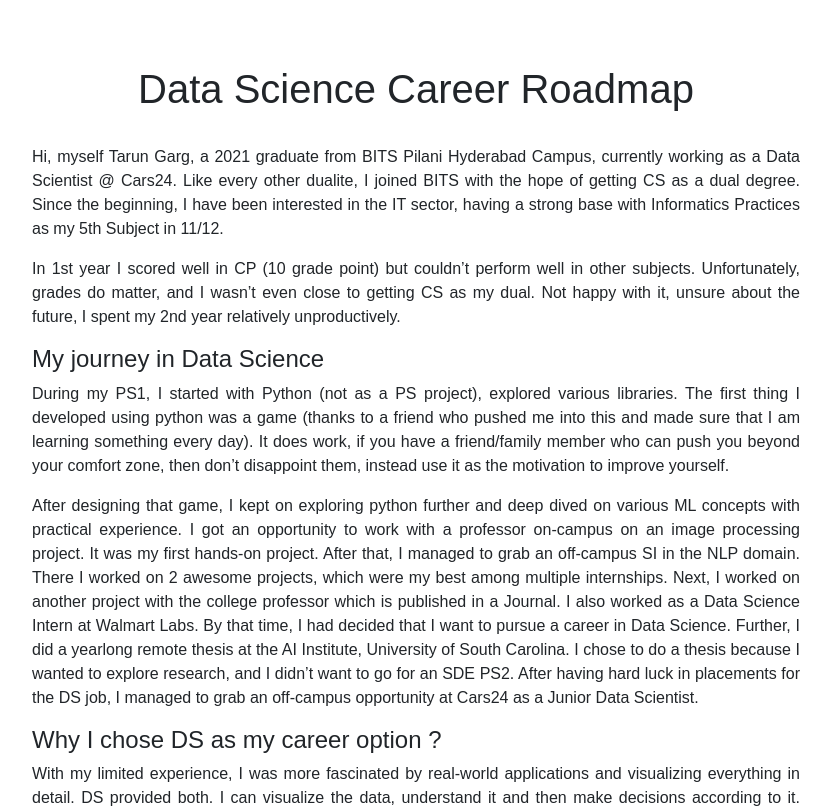
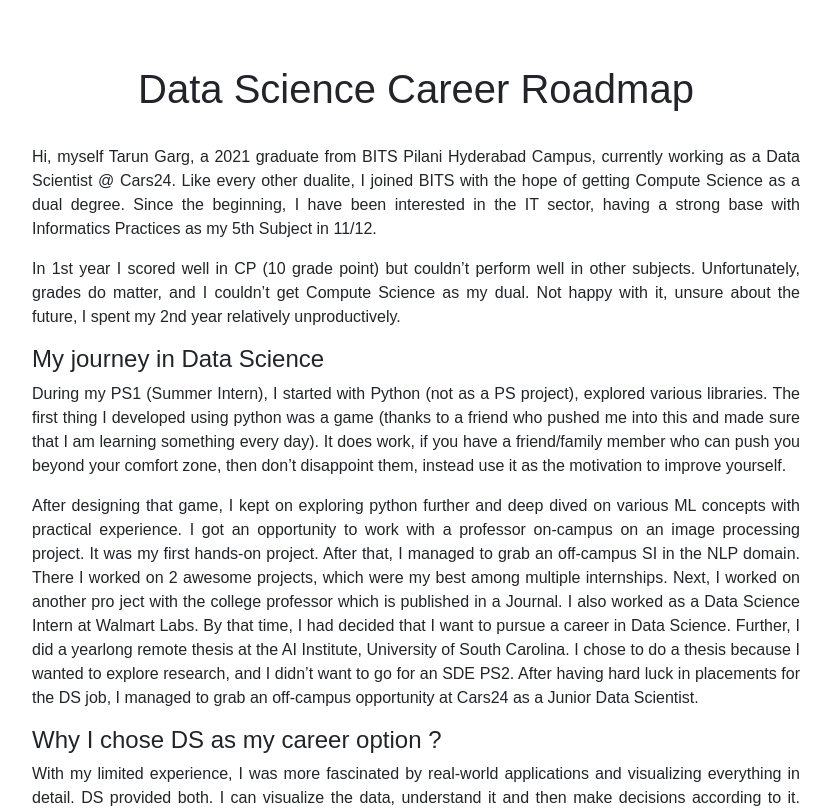
Before and after one commit to Tarungarg98/Tarungarg98.github.io, a React (Create React App) app: page /data-science-journey in a window 1280 px wide. Shown: the top 808 px of the page, without its empty margins (224-1055 px from the left). Built offline with nearby package versions, Linux system fonts and the light colour scheme; the HTML template or start-up script is replaced by a standard one.

Commit message:
Language improve

```diff
--- a/src/components/DS_Journey/ds_journey.js
+++ b/src/components/DS_Journey/ds_journey.js
@@ -17,24 +17,26 @@ const DS_Journey = () => {
       <p>
         Hi, myself Tarun Garg, a 2021 graduate from BITS Pilani Hyderabad
         Campus, currently working as a Data Scientist @ Cars24. Like every other
-        dualite, I joined BITS with the hope of getting CS as a dual degree.
-        Since the beginning, I have been interested in the IT sector, having a
-        strong base with Informatics Practices as my 5th Subject in 11/12.
+        dualite, I joined BITS with the hope of getting Compute Science as a
+        dual degree. Since the beginning, I have been interested in the IT
+        sector, having a strong base with Informatics Practices as my 5th
+        Subject in 11/12.
       </p>
       <p>
         In 1st year I scored well in CP (10 grade point) but couldn’t perform
-        well in other subjects. Unfortunately, grades do matter, and I wasn’t
-        even close to getting CS as my dual. Not happy with it, unsure about the
+        well in other subjects. Unfortunately, grades do matter, and I couldn’t
+        get Compute Science as my dual. Not happy with it, unsure about the
         future, I spent my 2nd year relatively unproductively.
       </p>
       <h4>My journey in Data Science</h4>
       <p>
-        During my PS1, I started with Python (not as a PS project), explored
-        various libraries. The first thing I developed using python was a game
-        (thanks to a friend who pushed me into this and made sure that I am
-        learning something every day). It does work, if you have a friend/family
-        member who can push you beyond your comfort zone, then don’t disappoint
-        them, instead use it as the motivation to improve yourself.
+        During my PS1 (Summer Intern), I started with Python (not as a PS
+        project), explored various libraries. The first thing I developed using
+        python was a game (thanks to a friend who pushed me into this and made
+        sure that I am learning something every day). It does work, if you have
+        a friend/family member who can push you beyond your comfort zone, then
+        don’t disappoint them, instead use it as the motivation to improve
+        yourself.
       </p>
       <p>
         After designing that game, I kept on exploring python further and deep
@@ -43,7 +45,7 @@ const DS_Journey = () => {
         project. It was my first hands-on project. After that, I managed to grab
         an off-campus SI in the NLP domain. There I worked on 2 awesome
         projects, which were my best among multiple internships. Next, I worked
-        on another project with the college professor which is published in a
+        on another pro ject with the college professor which is published in a
         Journal. I also worked as a Data Science Intern at Walmart Labs. By that
         time, I had decided that I want to pursue a career in Data Science.
         Further, I did a yearlong remote thesis at the AI Institute, University
--- a/src/components/skills/skills.js
+++ b/src/components/skills/skills.js
@@ -17,10 +17,8 @@ const Skills = () => {
             <li>React.js</li>
             <li>HTML</li>
             <li>CSS</li>
-            <li>R</li>
-            <li>Stata</li>
-            <li>C++</li>
-            <li>Adobe Photoshop</li>
+            <li>GCP / AWS</li>
+            <li>Google Kubernetes Engine</li>
           </ul>
         </div>
         <div className="col-md-3">
@@ -60,7 +58,7 @@ const Skills = () => {
             <li>Docker</li>
             <li>Pandas</li>
             <li>Object Oriented Programming</li>
-            <li>Matplolib</li>
+            <li>Matplotlib</li>
             <li>Flask</li>
             <li>Plotly</li>
           </ul>
--- a/src/components/workexp/Cars24.js
+++ b/src/components/workexp/Cars24.js
@@ -40,8 +40,8 @@ const Cars24 = () => {
             measures have reduced the cancellation rate from <b>18% to 8%</b>.
             In the latest retraining, survivorship bias was addressed by
             including cases in the training data that were blocked by the
-            existing fraud model. We achieved an AUC of 80% by including new
-            features and retaining information from the previous model.
+            existing fraud model. We achieved an <b>AUC of 80%</b> by including
+            new features and retaining information from the previous model.
           </p>
           <div class="topic_head">Scope for Improvements</div>
           <p>
@@ -118,9 +118,10 @@ const Cars24 = () => {
             For a deal, franchises are first allowed to purchase cars for
             themselves. If they choose not to procure the cars, they can use the
             Cars24 platform to sell them to other dealers onboarded on the
-            platform. They are provided with acceptance probability slabs for
-            different price points, allowing them to negotiate with sellers and
-            initiate a one-click-buy on our platform.
+            platform. They are provided with{" "}
+            <b>acceptance probability slabs for different price points</b>,
+            allowing them to negotiate with sellers and initiate a one-click-buy
+            on our platform.
           </p>
           <div class="topic_head">Development Process</div>
           <p>
```
